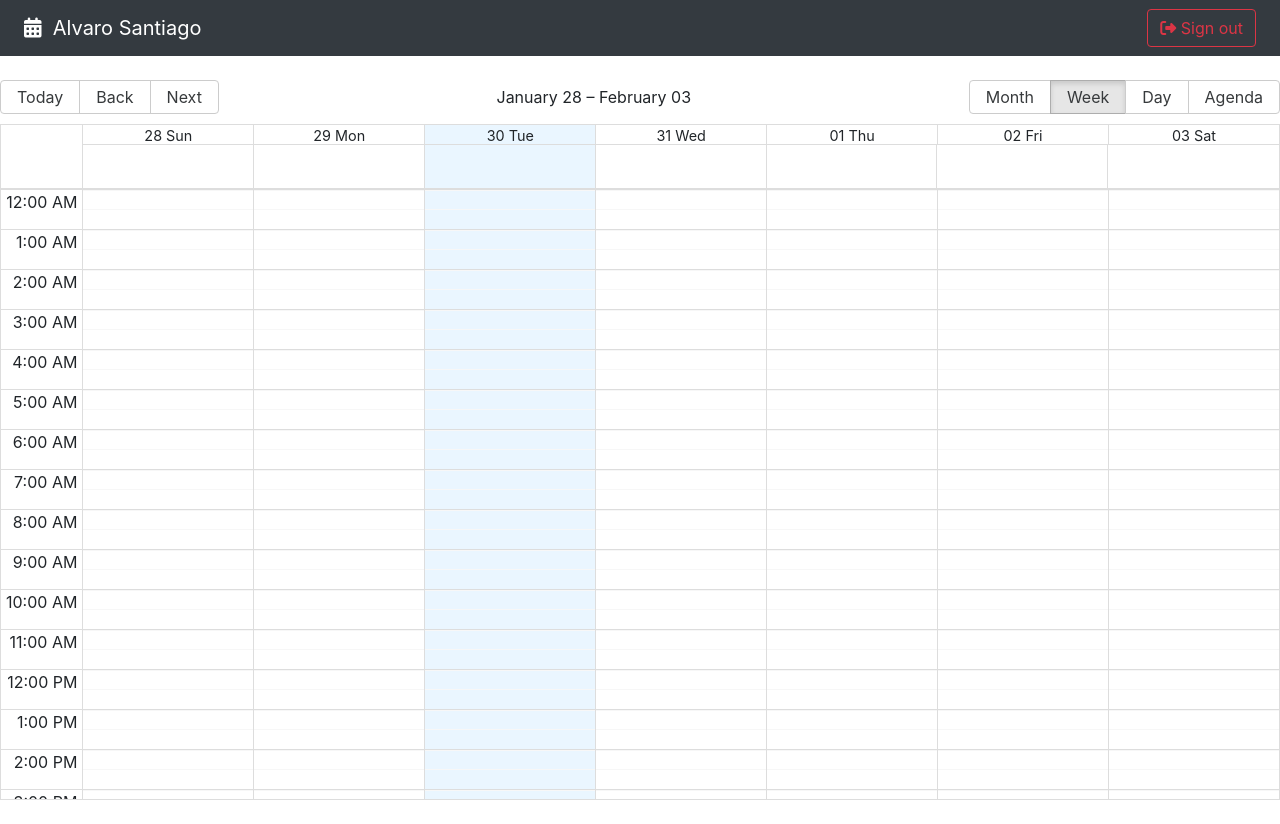
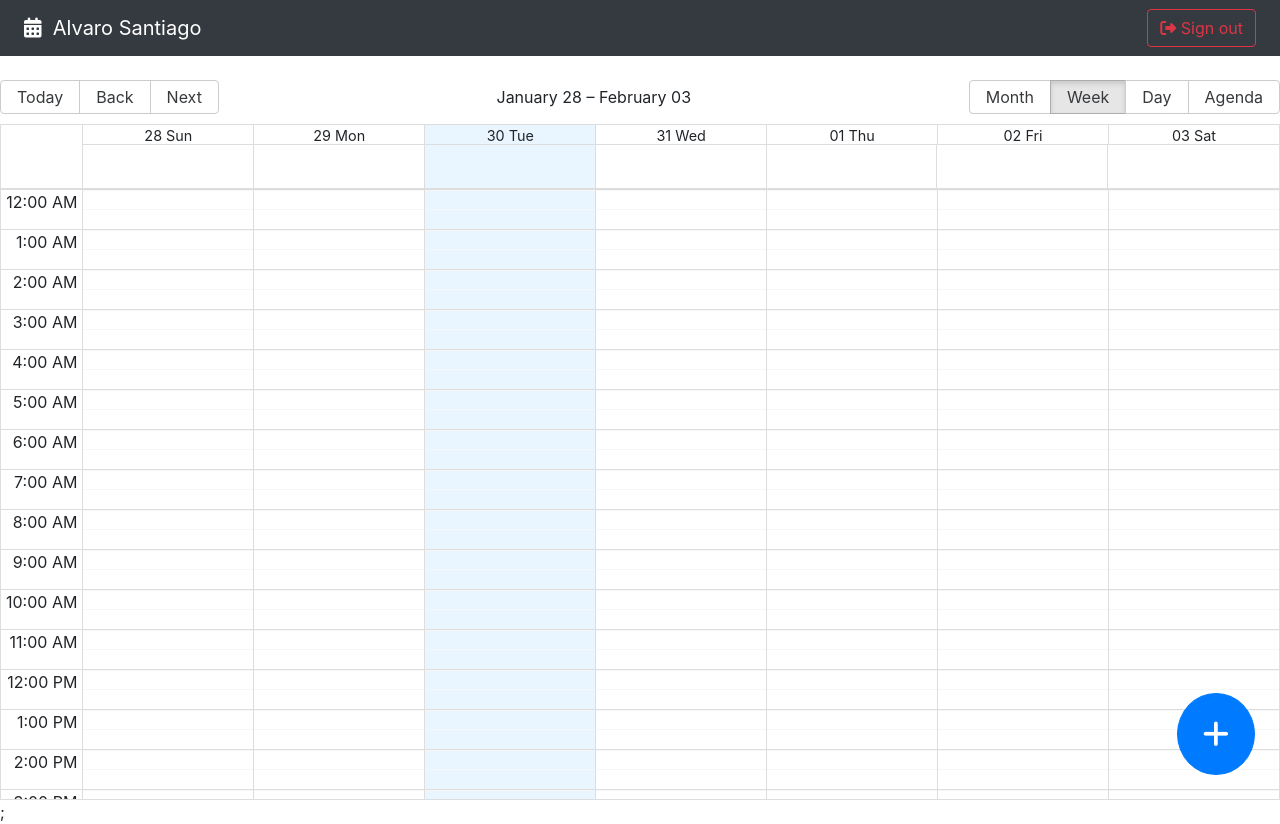
Before and after one commit to alvarosantiagolopez/CalendarApp, a React (Vite) app: page / in a window 1280 px wide. Before the commit the page ends 800 px from the top, so only its background shows below. Built offline with nearby package versions, Linux system fonts and the light colour scheme.

Commit message:
create new event

```diff
--- /dev/null
+++ b/src/calendar/components/FabAddNew.jsx
@@ -0,0 +1,33 @@
+import { addHours } from "date-fns";
+import { useCalendarStore, useUiStore } from "../../hooks"
+
+
+export const FabAddNew = () => {
+
+    const { openDateModal } = useUiStore();
+    const { setActiveEvent } = useCalendarStore();
+
+    const handleClickNew = () => {
+        setActiveEvent({
+            title: '',
+            notes: '',
+            start: new Date(),
+            end: addHours(new Date(), 2),
+            bgColor: '#fafafa',
+            user: {
+                _id: '123',
+                name: 'Alvaro'
+            }
+        })
+        openDateModal();
+    }
+
+    return (
+        <button
+            className="btn btn-primary fab"
+            onClick={handleClickNew}
+        >
+            <i className="fas fa-plus"></i>
+        </button>
+    )
+}
--- a/src/calendar/index.js
+++ b/src/calendar/index.js
@@ -1,5 +1,7 @@
 
 export * from './components/CalendarEvent';
+export * from './components/CalendarModal';
+export * from './components/FabAddNew';
+export * from './components/Navbar';
+
 export * from './pages/CalendarPage';
-export * from './components/Navbar';
-export * from './components/CalendarModal';
--- a/src/calendar/pages/CalendarPage.jsx
+++ b/src/calendar/pages/CalendarPage.jsx
@@ -2,8 +2,7 @@
 import { Calendar } from 'react-big-calendar';
 import 'react-big-calendar/lib/css/react-big-calendar.css';
 
-import { addHours } from 'date-fns';
-import { CalendarEvent, CalendarModal, Navbar } from "../"
+import { CalendarEvent, CalendarModal, Navbar, FabAddNew } from "../"
 
 import { localizer } from '../../helpers';
 import { useUiStore, useCalendarStore } from '../../hooks';
@@ -67,6 +66,8 @@
 
             <CalendarModal />
 
+            <FabAddNew />;
+
         </>
     )
 }
--- a/src/styles.css
+++ b/src/styles.css
@@ -38,3 +38,14 @@
     outline: none;
     padding: 15px;
 }
+
+/* Fabs*/
+
+.fab {
+    border-radius: 100%;
+    bottom: 25px;
+    font-size: 30px;
+    padding: 25px;
+    position: fixed;
+    right: 25px;
+}
```
